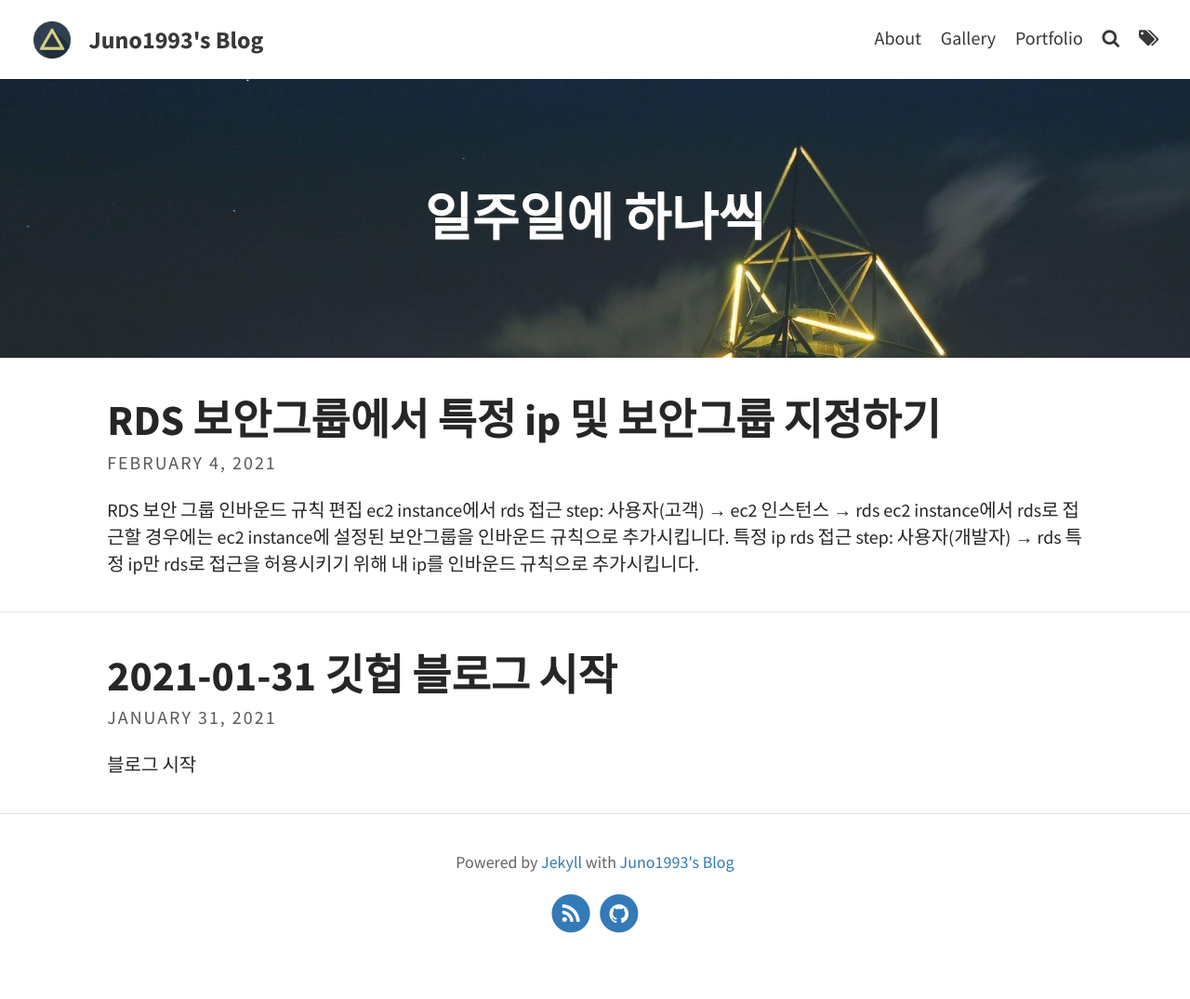
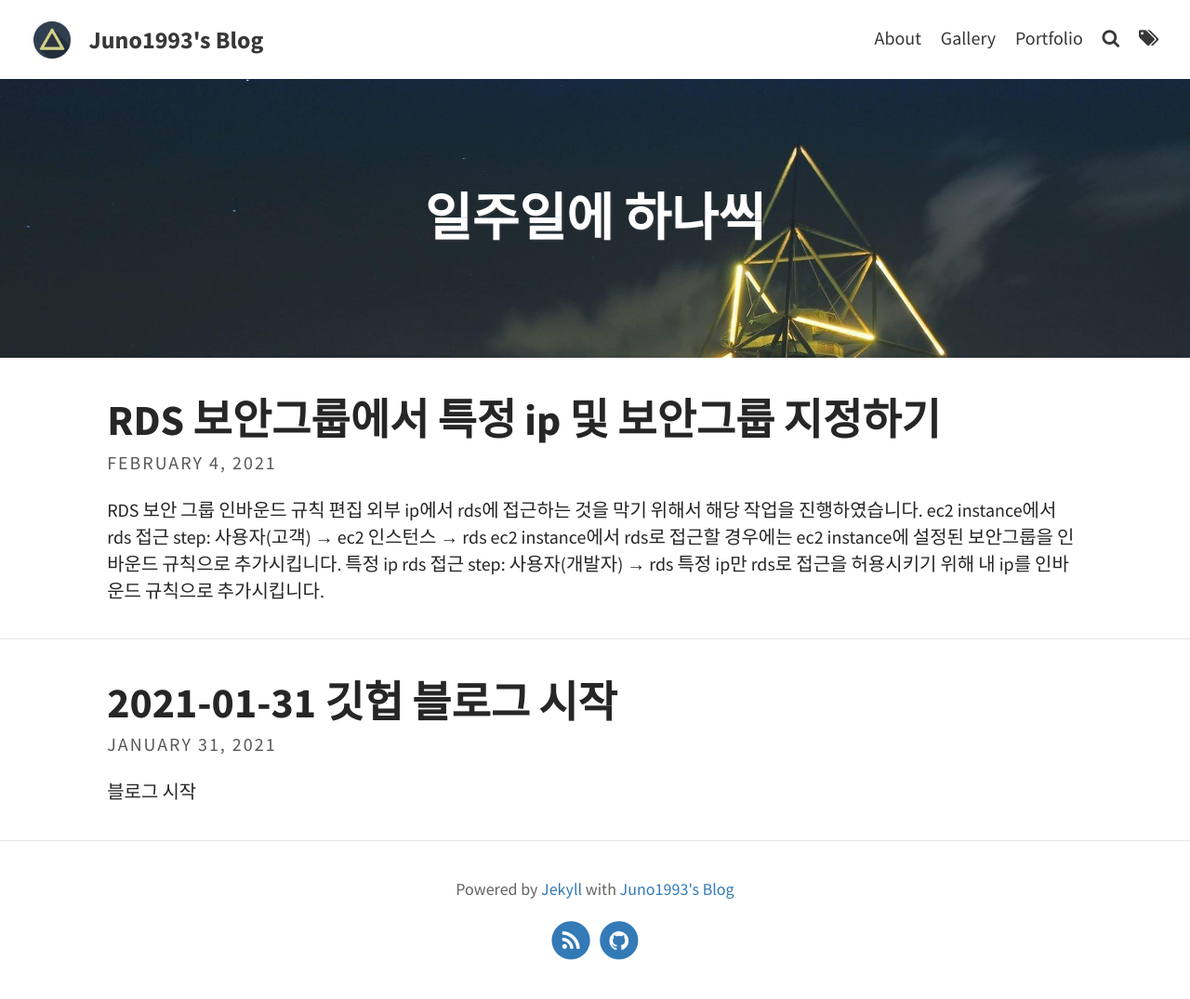
Before and after one commit to juno1993/gitblog, a Jekyll site: the page built from index.html, in a window 1280 px wide. Shown: the whole page at 93% size. Built offline with Jekyll 4.4.1, drawn with Linux system fonts in a browser that asks for light colours; the list of posts is cut into pages by our own code; before the commit the page ends 1046 px from its top, so only the background shows below that.

```diff
--- a/_posts/2021-02-04-post.md
+++ b/_posts/2021-02-04-post.md
@@ -6,6 +6,10 @@ excerpt_separator: <!--more-->
 ---
 
 ### RDS 보안 그룹 인바운드 규칙 편집 ###
+
+외부 ip에서 rds에 접근하는 것을 막기 위해서 해당 작업을 진행하였습니다.
+
+<br>
 
 - #### ec2 instance에서 rds 접근 ####
 
```
